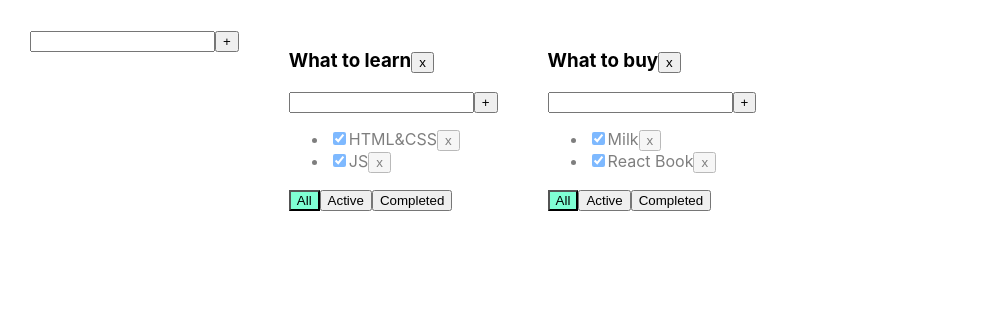
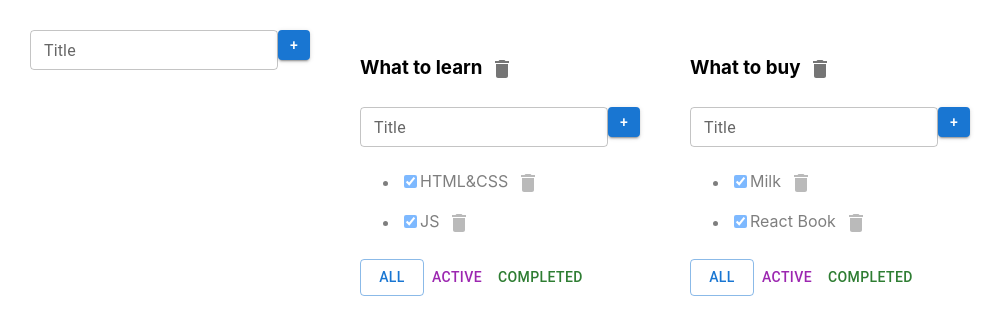
Before and after one commit to andrew-matt/todolist-repeat, a React (Create React App) app: page / in a window 1280 px wide. Shown: the top 334 px of the page, without its empty margins (0-1004 px from the left). Built offline with nearby package versions, Linux system fonts and the light colour scheme.

Commit message:
update Todolist

```diff
--- a/src/AddItemForm.tsx
+++ b/src/AddItemForm.tsx
@@ -1,4 +1,5 @@
 import React, {ChangeEvent, KeyboardEvent, useState} from 'react';
+import {Button, TextField} from "@mui/material";
 
 type AddItemFormPropsType = {
     addItem: (title: string) => void
@@ -30,12 +31,16 @@ export function AddItemForm(props: AddItemFormPropsType) {
     }
 
     return <div>
-        <input value={title}
-               onChange={onChangeHandler}
-               onKeyPress={onKeyPressHandler}
-               className={error ? "error" : ""}
+        <TextField
+            value={title}
+            onChange={onChangeHandler}
+            onKeyPress={onKeyPressHandler}
+            className={error ? "error" : ""}
+            label={"Title"}
+            size={"small"}
         />
-        <button onClick={addItem}>+</button>
+        <Button variant={"contained"} color={"primary"} onClick={addItem}
+                style={{minWidth: '30px', maxWidth: '30px', minHeight: '30px', maxHeight: '30px'}}>+</Button>
 
         {error && <div className="error-message">{error}</div>}
     </div>
--- a/src/EditableSpan.tsx
+++ b/src/EditableSpan.tsx
@@ -1,4 +1,5 @@
 import React, {ChangeEvent, useState} from 'react';
+import {TextField} from "@mui/material";
 
 type EditableSpanPropsType = {
     value: string
@@ -22,6 +23,13 @@ export function EditableSpan(props: EditableSpanPropsType) {
     }
 
     return editMode
-        ? <input value={title} onChange={changeTitle} autoFocus onBlur={activateViewMode}/>
+        ? <TextField
+            value={title}
+            onChange={changeTitle}
+            autoFocus
+            onBlur={activateViewMode}
+            label={"title"}
+            size={"small"}
+        />
         : <span onDoubleClick={activateEditMode}>{props.value}</span>
 }
--- a/src/Todolist.tsx
+++ b/src/Todolist.tsx
@@ -2,6 +2,8 @@ import React, {ChangeEvent} from 'react';
 import {FilterValuesType} from './App';
 import {AddItemForm} from './AddItemForm';
 import {EditableSpan} from './EditableSpan';
+import {Button, IconButton} from "@mui/material";
+import {Delete} from "@mui/icons-material";
 
 export type TaskType = {
     id: string
@@ -41,7 +43,9 @@ export function Todolist(props: PropsType) {
 
     return <div>
         <h3> <EditableSpan value={props.title} onChange={changeTodolistTitle} />
-            <button onClick={removeTodolist}>x</button>
+            <IconButton onClick={removeTodolist}>
+                <Delete/>
+            </IconButton>
         </h3>
         <AddItemForm addItem={addTask}/>
         <ul>
@@ -60,21 +64,26 @@ export function Todolist(props: PropsType) {
                     return <li key={t.id} className={t.isDone ? "is-done" : ""}>
                         <input type="checkbox" onChange={onChangeHandler} checked={t.isDone}/>
                         <EditableSpan value={t.title} onChange={onTitleChangeHandler} />
-                        <button onClick={onClickHandler}>x</button>
+                        <IconButton onClick={onClickHandler}>
+                            <Delete/>
+                        </IconButton>
                     </li>
                 })
             }
         </ul>
         <div>
-            <button className={props.filter === 'all' ? "active-filter" : ""}
+            <Button variant={props.filter === 'all' ? "outlined" : "text"}
+                    color={"primary"}
                     onClick={onAllClickHandler}>All
-            </button>
-            <button className={props.filter === 'active' ? "active-filter" : ""}
+            </Button>
+            <Button variant={props.filter === 'active' ? "outlined" : "text"}
+                    color={"secondary"}
                     onClick={onActiveClickHandler}>Active
-            </button>
-            <button className={props.filter === 'completed' ? "active-filter" : ""}
+            </Button>
+            <Button variant={props.filter === 'completed' ? "outlined" : "text"}
+                    color={"success"}
                     onClick={onCompletedClickHandler}>Completed
-            </button>
+            </Button>
         </div>
     </div>
 }
```
Also changed, not shown: package.json (+7 -3 lines), src/components/AddItemForm.tsx (deleted, +0 -43 lines), src/components/EditableSpan.tsx (deleted, +0 -31 lines), 1 other file (tests, documents, lock files or other folders).
